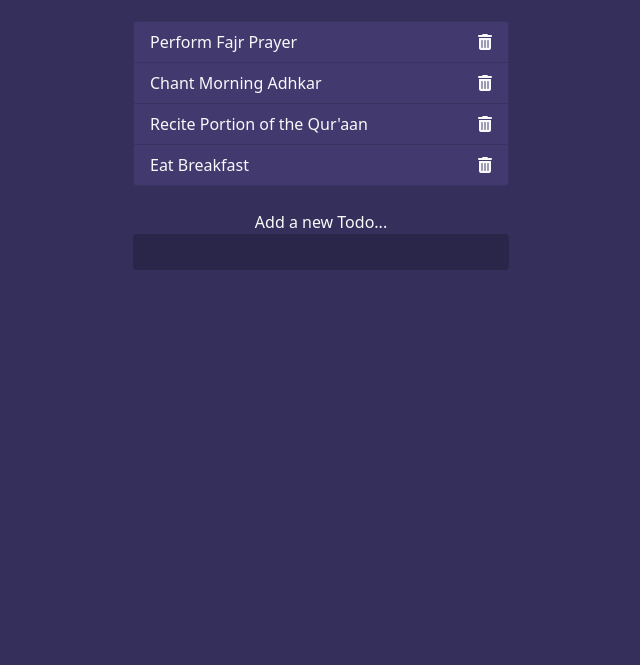
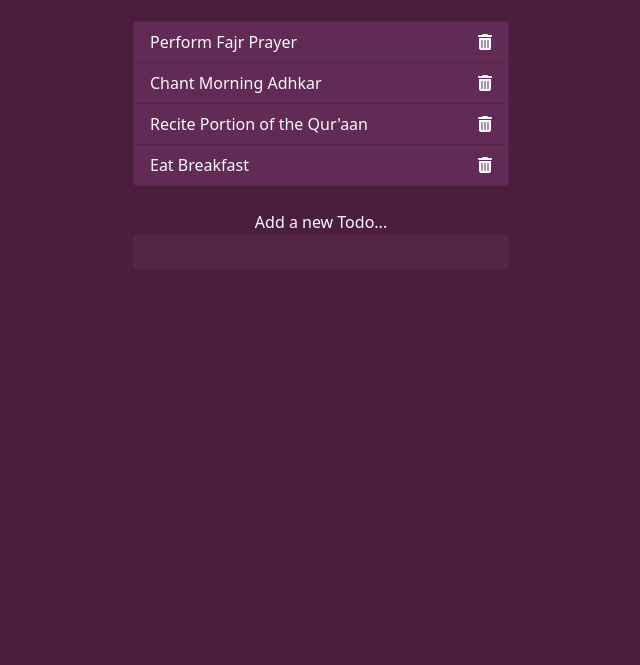
Before and after one commit to abujafar93/todo-list, a plain HTML site: page index.html in a window 1280 px wide. Shown: the part 135-800 px from the top of the page, without its empty margins (319-959 px from the left). Drawn offline with Linux system fonts and the light colour scheme.

Commit message:
update script file

```diff
--- a/app.js
+++ b/app.js
@@ -7,9 +7,8 @@ const generateTemplate = todo => {
   const html = `
   <li class="list-group-item d-flex justify-content-between align-items-center">
     <span class="text-light">${todo}</span>
-    <i class="fa-solid fa-trash-can delete"></i>
-  </li>
-  ;`
+    <i class="text-light fa-solid fa-trash-can delete"></i>
+  </li>`
 
 
   list.innerHTML += html
--- a/style.css
+++ b/style.css
@@ -1,5 +1,5 @@
 body{
-  background: #352f5b;
+  background: #4b1e3d;
 }
 
 .container {
@@ -9,12 +9,12 @@ body{
 input[type=text], input[type=text]:focus{
   color: #fff;
   border: none;
-  background: rgba(0,0,0,0.2);
+  background: rgba(122, 68, 101, 0.2);
   max-width: 400px;
 }
 
 .myTodo li{
-  background-color: #423a6f;
+  background-color: #612b55;
 }
 
 .delete {
```
